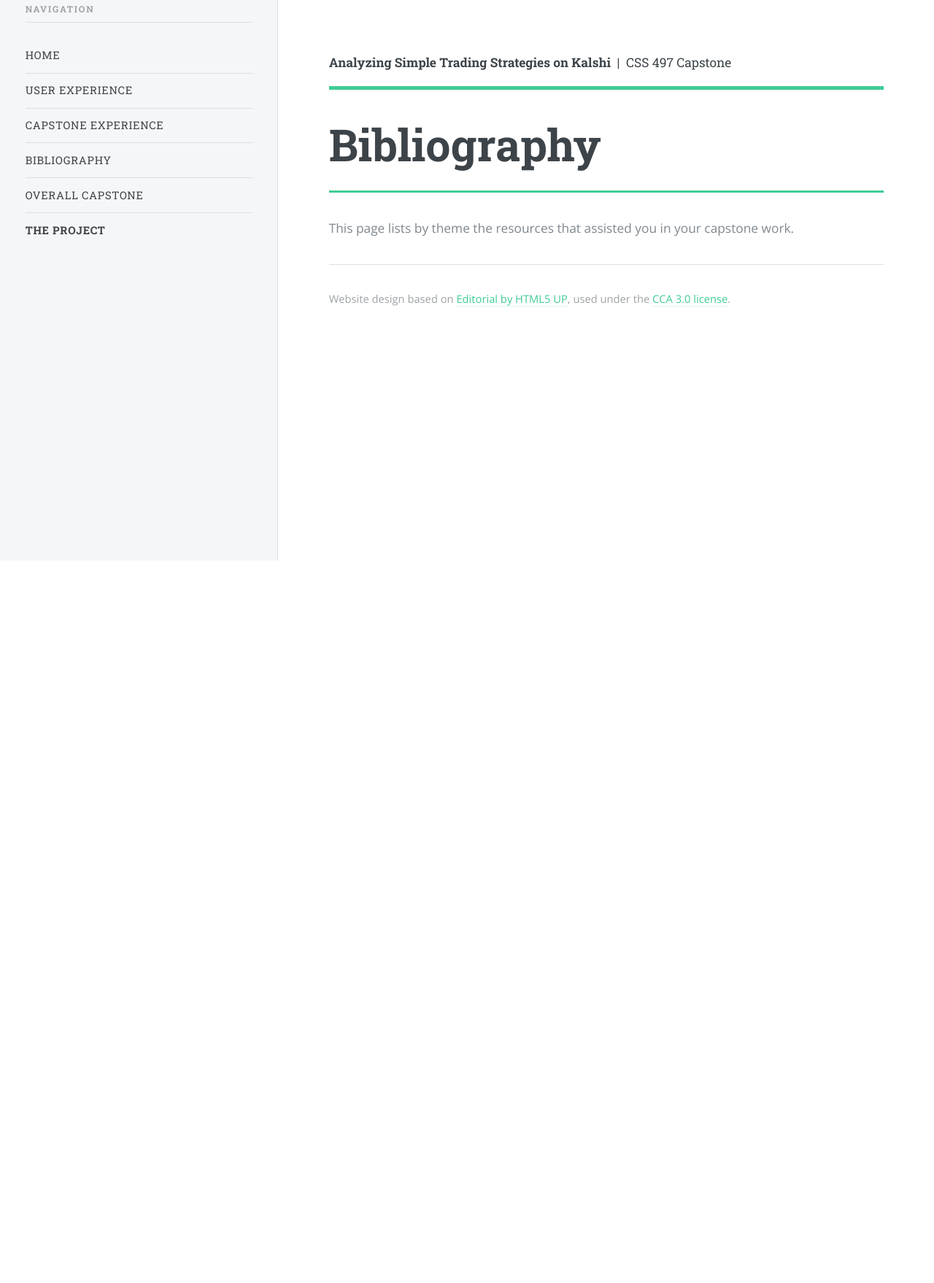
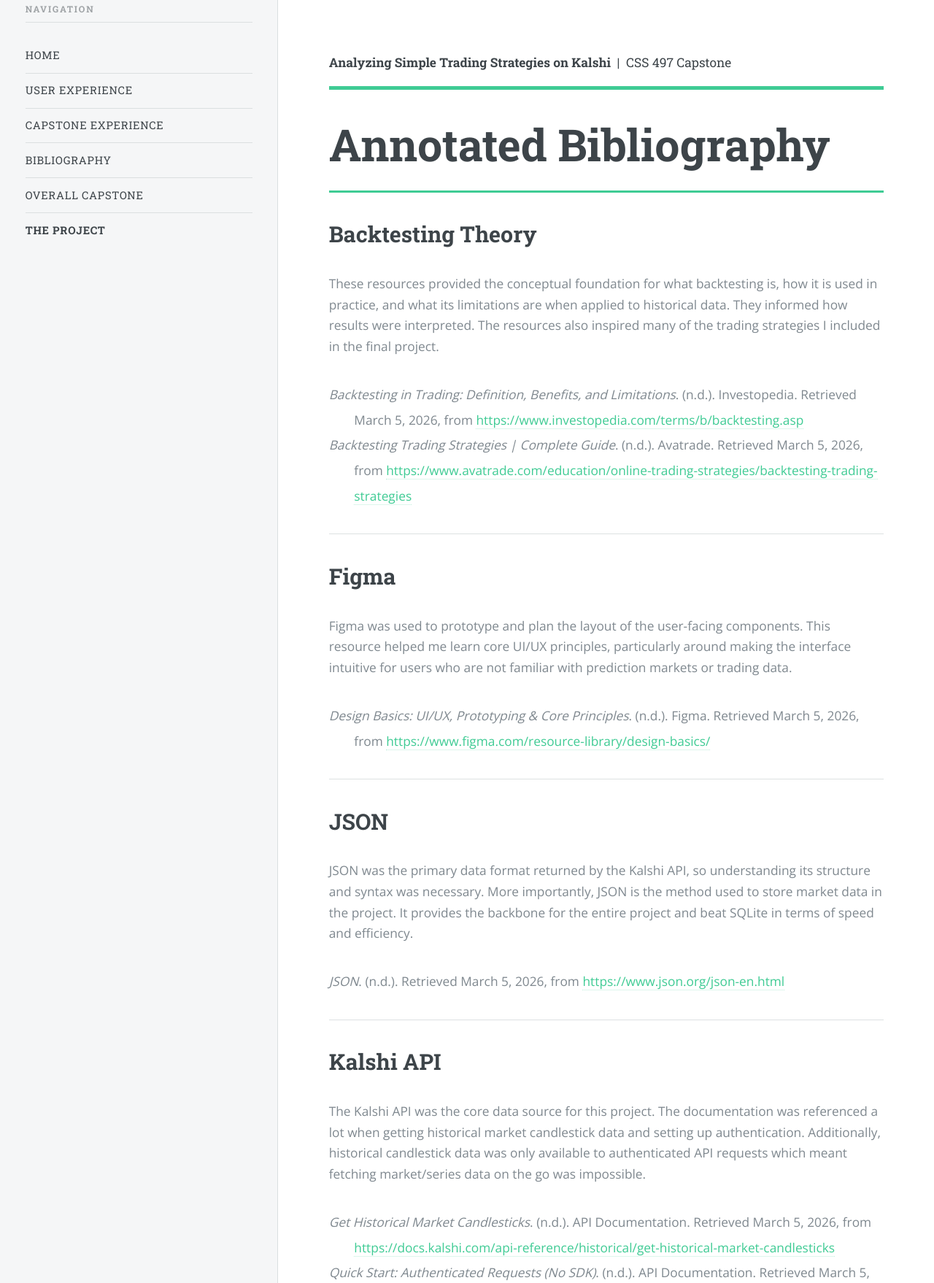
Before and after one commit to spots333/capstone, a website: page bibliography.html in a window 1280 px wide. Shown: the part 32-1790 px from the top of the page at 73% size. Before the commit the page ends 800 px from the top, so only its background shows below. Drawn offline with nearby package versions, Linux system fonts and the light colour scheme.

Commit message:
Created and filled out the annottated bibliography page.

```diff
--- a/bibliography.html
+++ b/bibliography.html
@@ -15,11 +15,70 @@
 			</header>
 			<section>
 				<header class="main">
-					<h1>Bibliography</h1>
+					<h1>Annotated Bibliography</h1>
 				</header>
-				<p>This page lists by theme the resources that assisted you in your capstone work.</p>
-			<hr />
-			<p class="copyright" style="font-size:0.85em; color:#9fa3a6;">Website design based on <a href="https://html5up.net">Editorial by HTML5 UP</a>, used under the <a href="https://html5up.net/license">CCA 3.0 license</a>.</p>
+
+
+				<!-- some backtesting theory I took inspiration from -->
+				<h2>Backtesting Theory</h2>
+				<p>These resources provided the conceptual foundation for what backtesting is, how it is used in practice, and what its limitations are when applied to historical data. They informed how results were interpreted. The resources also inspired many of the trading strategies I included in the final project.</p>
+				<div class="csl-bib-body" style="line-height: 2; margin-left: 2em; text-indent:-2em;">
+					<div class="csl-entry"><i>Backtesting in Trading: Definition, Benefits, and Limitations</i>. (n.d.). Investopedia. Retrieved March 5, 2026, from <a href="https://www.investopedia.com/terms/b/backtesting.asp">https://www.investopedia.com/terms/b/backtesting.asp</a></div>
+					<div class="csl-entry"><i>Backtesting Trading Strategies | Complete Guide</i>. (n.d.). Avatrade. Retrieved March 5, 2026, from <a href="https://www.avatrade.com/education/online-trading-strategies/backtesting-trading-strategies">https://www.avatrade.com/education/online-trading-strategies/backtesting-trading-strategies</a></div>
+				</div>
+
+				<hr />
+
+				<!-- Figma -->
+				<h2>Figma</h2>
+				<p>Figma was used to prototype and plan the layout of the user-facing components. This resource helped me learn core UI/UX principles, particularly around making the interface intuitive for users who are not familiar with prediction markets or trading data. </p>
+				<div class="csl-bib-body" style="line-height: 2; margin-left: 2em; text-indent:-2em;">
+					<div class="csl-entry"><i>Design Basics: UI/UX, Prototyping &amp; Core Principles</i>. (n.d.). Figma. Retrieved March 5, 2026, from <a href="https://www.figma.com/resource-library/design-basics/">https://www.figma.com/resource-library/design-basics/</a></div>
+				</div>
+
+				<hr />
+
+				<!-- JSON-->
+				<h2>JSON</h2>
+				<p>JSON was the primary data format returned by the Kalshi API, so understanding its structure and syntax was necessary. More importantly, JSON is the method used to store market data in the project. It provides the backbone for the entire project and beat SQLite in terms of speed and efficiency.</p>
+				<div class="csl-bib-body" style="line-height: 2; margin-left: 2em; text-indent:-2em;">
+					<div class="csl-entry"><i>JSON</i>. (n.d.). Retrieved March 5, 2026, from <a href="https://www.json.org/json-en.html">https://www.json.org/json-en.html</a></div>
+				</div>
+
+				<hr />
+
+				<!-- kalshi api -->
+				<h2>Kalshi API</h2>
+				<p>The Kalshi API was the core data source for this project. The documentation was referenced a lot when getting historical market candlestick data and setting up authentication. Additionally, historical candlestick data was only available to authenticated API requests which meant fetching market/series data on the go was impossible.</p>
+				<div class="csl-bib-body" style="line-height: 2; margin-left: 2em; text-indent:-2em;">
+					<div class="csl-entry"><i>Get Historical Market Candlesticks</i>. (n.d.). API Documentation. Retrieved March 5, 2026, from <a href="https://docs.kalshi.com/api-reference/historical/get-historical-market-candlesticks">https://docs.kalshi.com/api-reference/historical/get-historical-market-candlesticks</a></div>
+					<div class="csl-entry"><i>Quick Start: Authenticated Requests (No SDK)</i>. (n.d.). API Documentation. Retrieved March 5, 2026, from <a href="https://docs.kalshi.com/getting_started/quick_start_authenticated_requests">https://docs.kalshi.com/getting_started/quick_start_authenticated_requests</a></div>
+				</div>
+
+				<hr />
+
+				<!-- overall information about prediction markets -->
+				<h2>Prediction Markets</h2>
+				<p>An understanding of how prediction markets work was necessary before any meaningful analysis could be done. These resources explain the mechanics of prediction markets and the broader context in which platforms like Kalshi and Polymarket exist.</p>
+				<div class="csl-bib-body" style="line-height: 2; margin-left: 2em; text-indent:-2em;">
+					<div class="csl-entry"><i>How do prediction markets work?</i> (n.d.). Retrieved March 5, 2026, from <a href="https://news.kalshi.com/p/how-prediction-markets-work">https://news.kalshi.com/p/how-prediction-markets-work</a></div>
+					<div class="csl-entry">LLC, R. C. K. F. B. R. K. is managing director of X. E., economics,  has more than three decades of experience as a business executive H. is a professor of, &amp; Board,  has raised more than $4 5 billion in investment capital L. about our F. R. (n.d.). <i>Prediction Markets Explained: Types, Uses, and Real-World Examples</i>. Investopedia. Retrieved March 5, 2026, from <a href="https://www.investopedia.com/terms/p/prediction-market.asp">https://www.investopedia.com/terms/p/prediction-market.asp</a></div>
+					<div class="csl-entry">Prediction market. (2026). In <i>Wikipedia</i>. <a href="https://en.wikipedia.org/w/index.php?title=Prediction_market&amp;oldid=1340773596">https://en.wikipedia.org/w/index.php?title=Prediction_market&amp;oldid=1340773596</a></div>
+				</div>
+
+				<hr />
+
+				<!-- sqlite -->
+				<h2>SQLite</h2>
+				<p>SQLite was tested to store and query the market data collected from the Kalshi API. Upon testing, SQLite was found to not be effective in lowering the storage size of market data. More importantly, fetching data from the database took about 40% longer than from JSON files, killing its possible implementation in the project.</p>
+				<div class="csl-bib-body" style="line-height: 2; margin-left: 2em; text-indent:-2em;">
+					<div class="csl-entry"><i>Appropriate Uses For SQLite</i>. (n.d.). Retrieved March 5, 2026, from <a href="https://www.sqlite.org/whentouse.html">https://www.sqlite.org/whentouse.html</a></div>
+					<div class="csl-entry"><i>Sql.js</i>. (n.d.). Retrieved March 5, 2026, from <a href="https://sql.js.org/#/">https://sql.js.org/#/</a></div>
+				</div>
+
+				<hr />
+				<p style="font-size:0.85em; color:#9fa3a6;">Website design based on <a href="https://html5up.net">Editorial by HTML5 UP</a>, used under the <a href="https://html5up.net/license">CCA 3.0 license</a>.</p>
+
 			</section>
 		</div>
 	</div>
```
